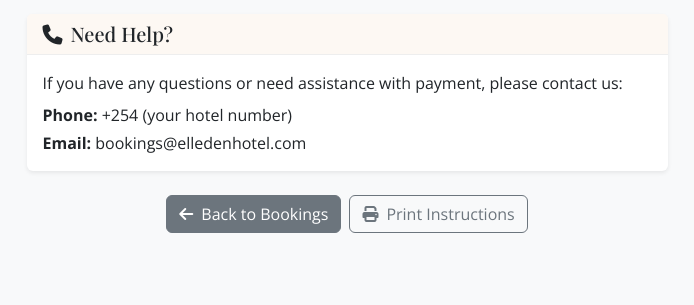
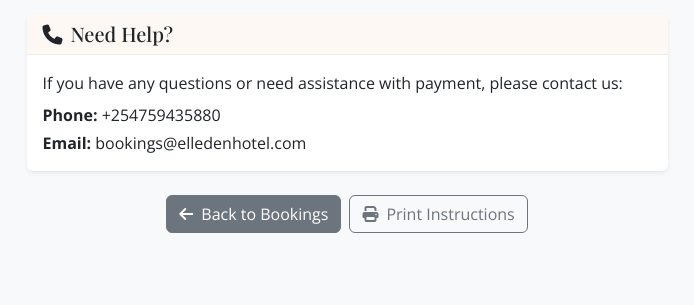
Before and after one commit to Adanhassan790/Elleden-Hotel, a Django app: template backend/templates/bookings/manual_payment.html in a window 1280 px wide. Shown: the part 2258-2563 px from the top of the page, without its empty margins (293-987 px from the left). Run offline with Django 5.2, Linux system fonts and the light colour scheme; the template is opened without the code that fills it, so the values that code supplies are empty.

Commit message:
Update hotel contact number to +254759435880 on all payment pages

```diff
--- a/backend/templates/bookings/manual_payment.html
+++ b/backend/templates/bookings/manual_payment.html
@@ -301,7 +301,7 @@
                 </div>
                 <div class="card-body">
                     <p class="mb-2">If you have any questions or need assistance with payment, please contact us:</p>
-                    <p class="mb-1"><strong>Phone:</strong> +254 (your hotel number)</p>
+                    <p class="mb-1"><strong>Phone:</strong> +254759435880</p>
                     <p class="mb-0"><strong>Email:</strong> bookings@elledenhotel.com</p>
                 </div>
             </div>
--- a/backend/templates/pages/manual_service_payment.html
+++ b/backend/templates/pages/manual_service_payment.html
@@ -320,7 +320,7 @@
                 </div>
                 <div class="card-body">
                     <p class="mb-2">If you have any questions or need assistance with payment, please contact us:</p>
-                    <p class="mb-1"><strong>Phone:</strong> +254 (your hotel number)</p>
+                    <p class="mb-1"><strong>Phone:</strong> +254759435880</p>
                     <p class="mb-0"><strong>Email:</strong> bookings@elledenhotel.com</p>
                 </div>
             </card>
```
